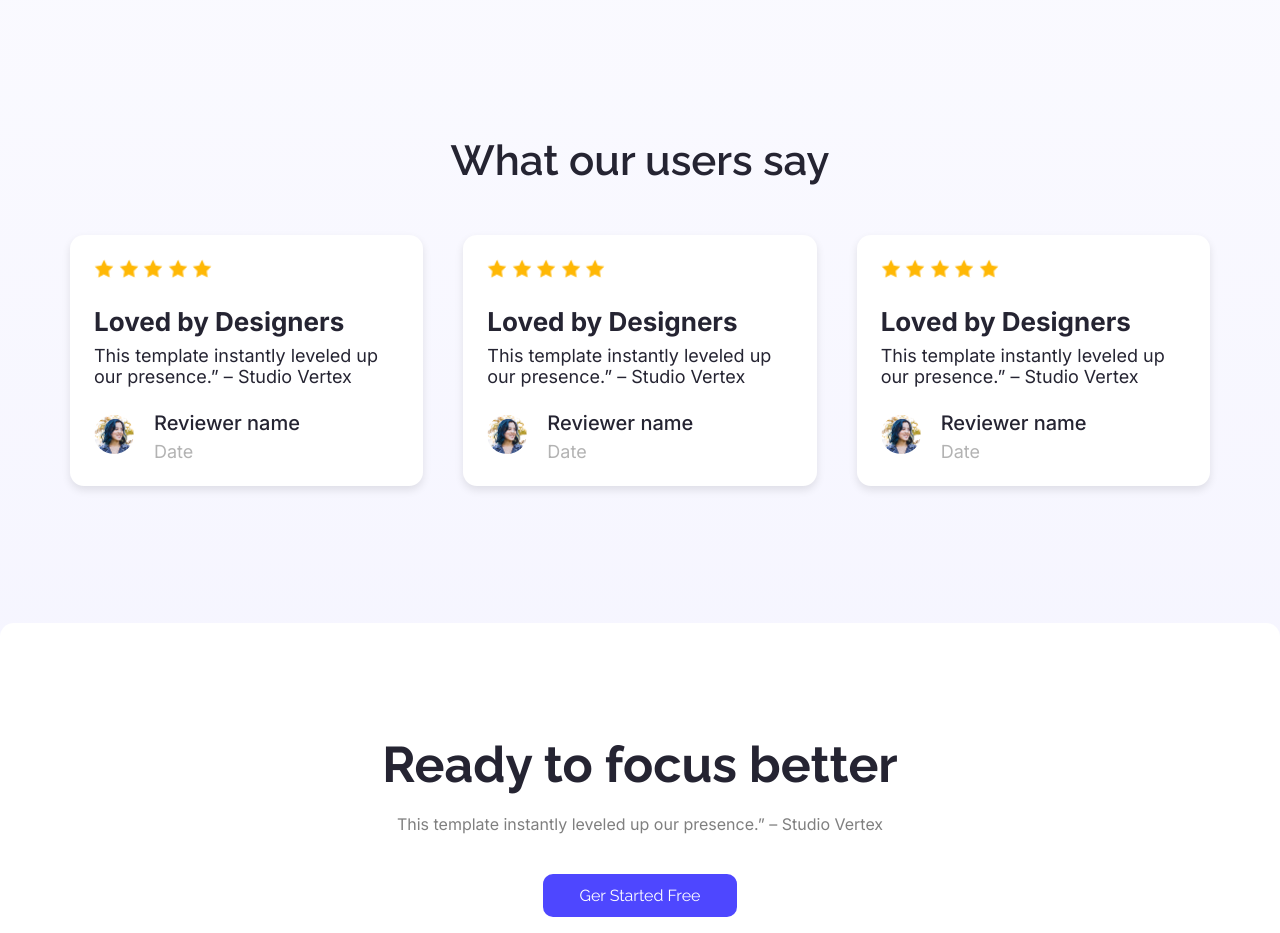
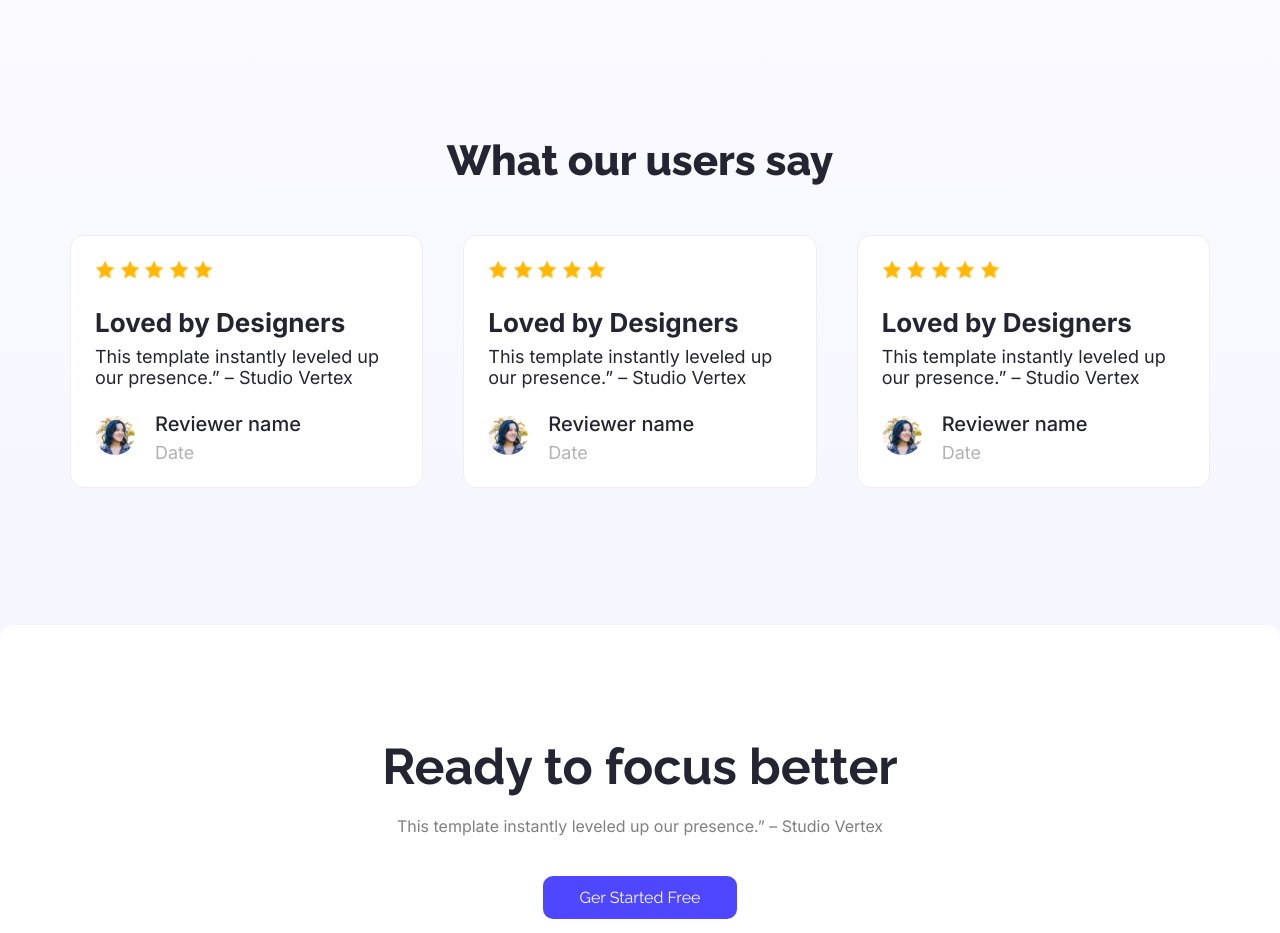
Before and after one commit to monirHRaju/b12a01-landing-page, a plain HTML site: page index.html in a window 1280 px wide. Shown: the part 1660-2593 px from the top of the page. Drawn offline with Linux system fonts and the light colour scheme.

Commit message:
final correction

```diff
--- a/styles/style.css
+++ b/styles/style.css
@@ -141,17 +141,18 @@ main{
 .review-title{
     font-family: "Raleway", sans-serif;
     font-size: 42px;
-    font-weight: 600;
+    font-weight: 800;
     color: #252432;
     text-align: center;
     margin-bottom: 50px;
 }
 .review-column{
     background-color: #FFFFFF;
+    border: 1px solid #F2EDED;
     border-radius: 14px;
     padding: 24px;
     width: 33%;
-    box-shadow: 0 4px 8px rgba(0,0,0,0.1);
+    box-shadow: 0 4px 8px rgba(0,0,0,5,0.05);
 }
 .star{
     width: 20px;
```
